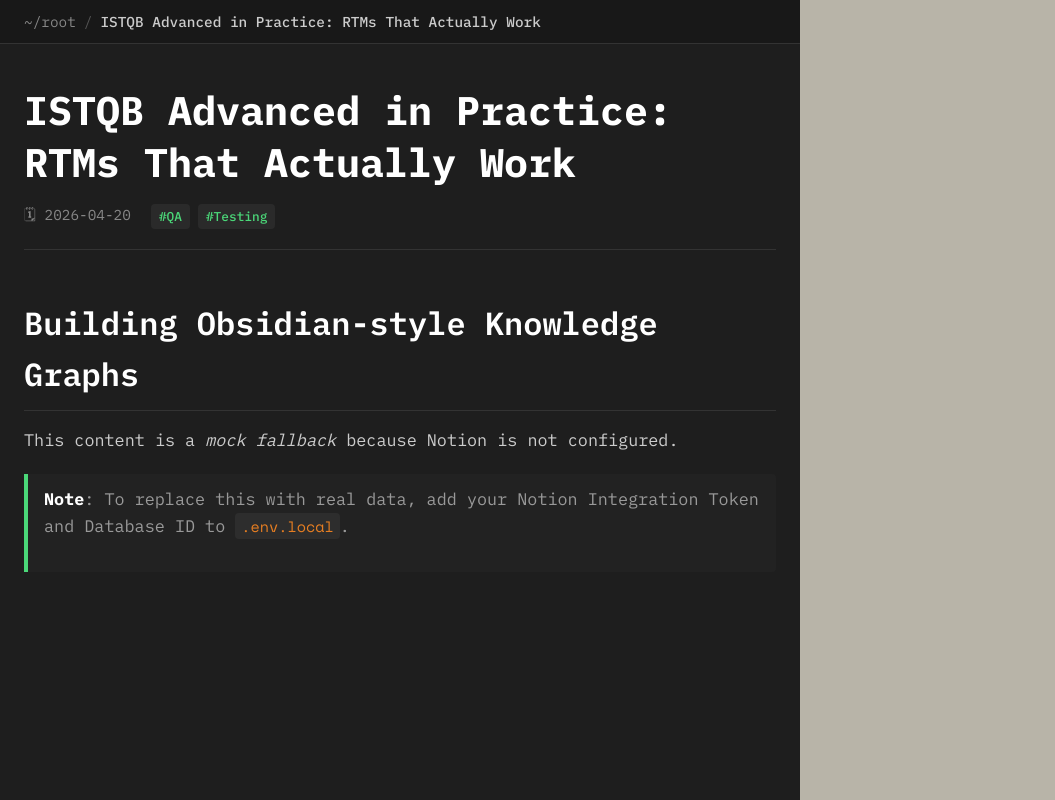
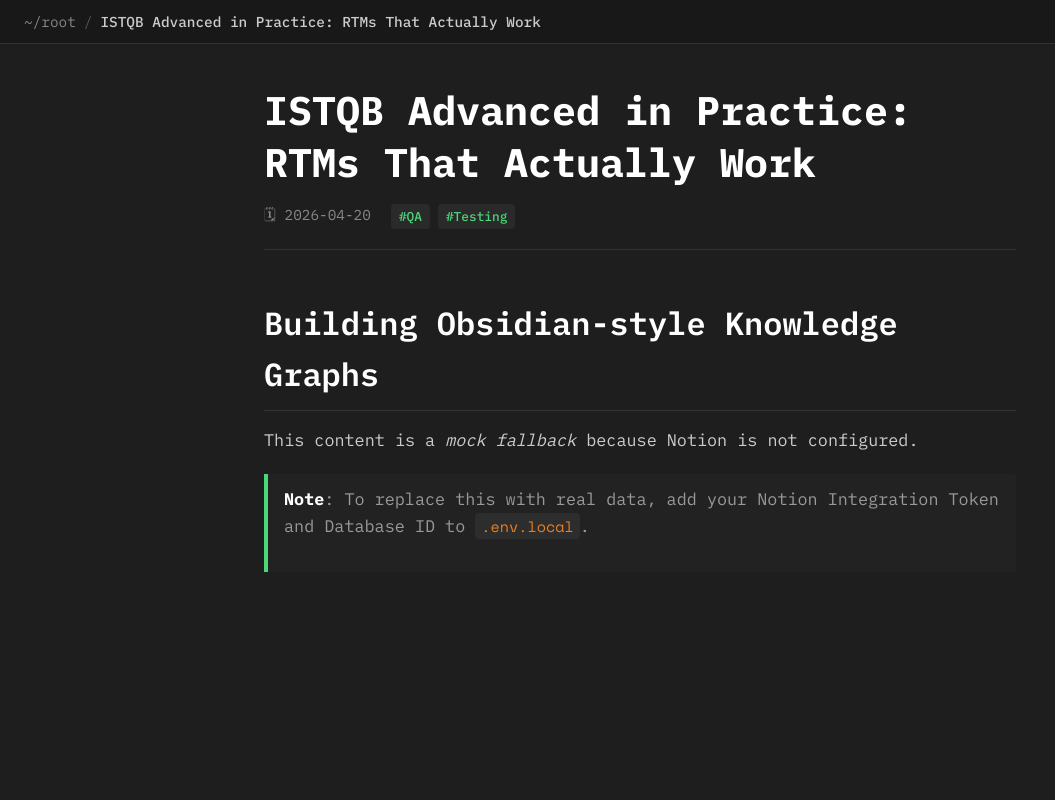
Before and after one commit to nntan90/tannguyen-portfolio, a Next.js app: page /blog/istqb-rtm-practice in a window 1280 px wide. Shown: the whole page, without its empty margins (0-1055 px from the left). Built offline with nearby package versions, Linux system fonts and the light colour scheme.

Commit message:
style: make blog post background span full width

```diff
--- a/app/blog/[slug]/obsidian.css
+++ b/app/blog/[slug]/obsidian.css
@@ -2,6 +2,8 @@
   background-color: #1e1e1e;
   color: #dcddde;
   min-height: 100vh;
+  width: 100%;
+  flex: 1;
   font-family: var(--font-ibm-plex-mono), "Inter", sans-serif;
 }
 
```
Also changed, not shown: 2 other files (tests, documents, lock files or other folders).
